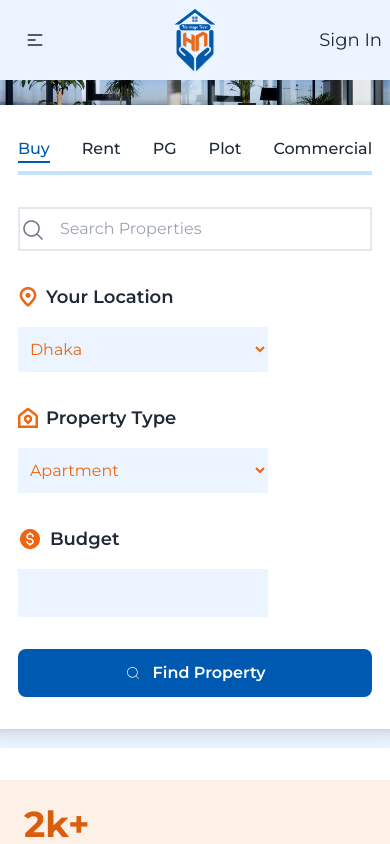
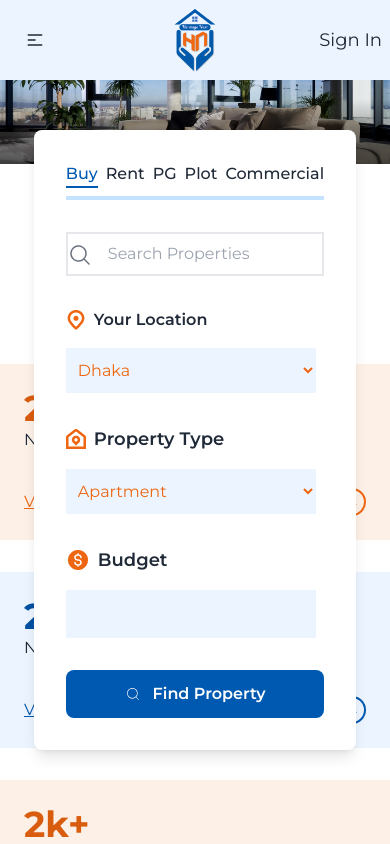
Before and after one commit to nisakib07/heritage-nest, a React (Vite) app: page /buyer in a window 390 px wide. Shown: the top 844 px of the page. Built offline with nearby package versions, Linux system fonts and the light colour scheme.

Commit message:
Buyer banner fixed

```diff
--- a/src/Pages/Buyer/BuyerBanner.jsx
+++ b/src/Pages/Buyer/BuyerBanner.jsx
@@ -10,11 +10,11 @@ import { CiSearch } from "react-icons/ci";
 const BuyerBanner = () => {
   return (
     <div className="relative">
-      <img className="w-full h-auto object-fill" src={buyerBanner} alt="" />
+      <img className="w-full h-auto object-cover" src={buyerBanner} alt="" />
 
-      <div className="absolute flex top-[30%] justify-center inset-x-0">
+      <div className="absolute flex top-[60%] justify-center inset-x-0">
         <div className="bg-white p-8 max-w-[920px] mx-auto rounded-lg shadow-lg">
-          <div className="flex gap-8 font-medium  pb-2">
+          <div className="flex gap-2 lg:gap-8 font-medium pb-2">
             <Link className="text-[#0059B1] border-[#0059B1] border-b-2">
               Buy
             </Link>
@@ -43,7 +43,9 @@ const BuyerBanner = () => {
             <div>
               <div className="flex items-center gap-2">
                 <img src={location} alt="" />
-                <p className="text-lg font-semibold">Your Location</p>
+                <p className="text-base lg:text-lg font-semibold">
+                  Your Location
+                </p>
               </div>
               <select
                 className="bg-[#ECF5FF] w-[250px] py-3 px-2 text-[#EE6611] mt-4 cursor-pointer"
```
